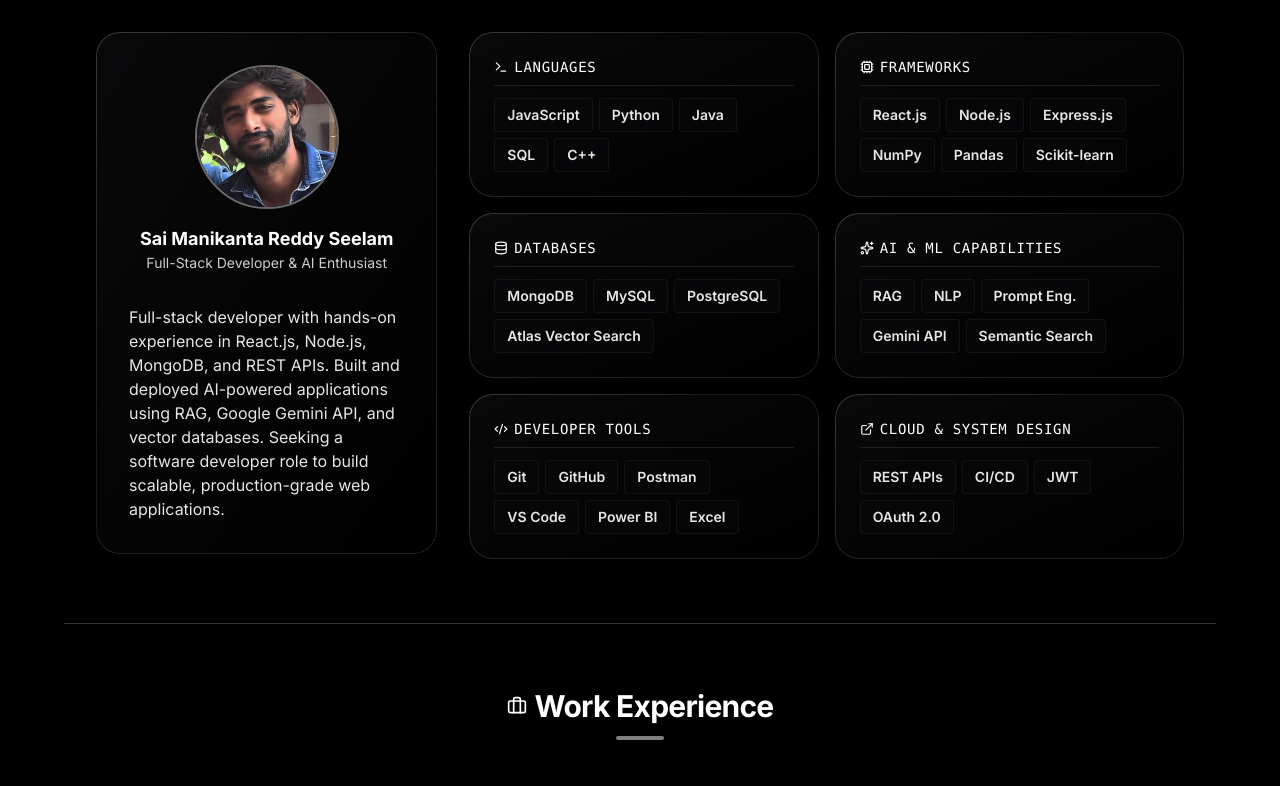
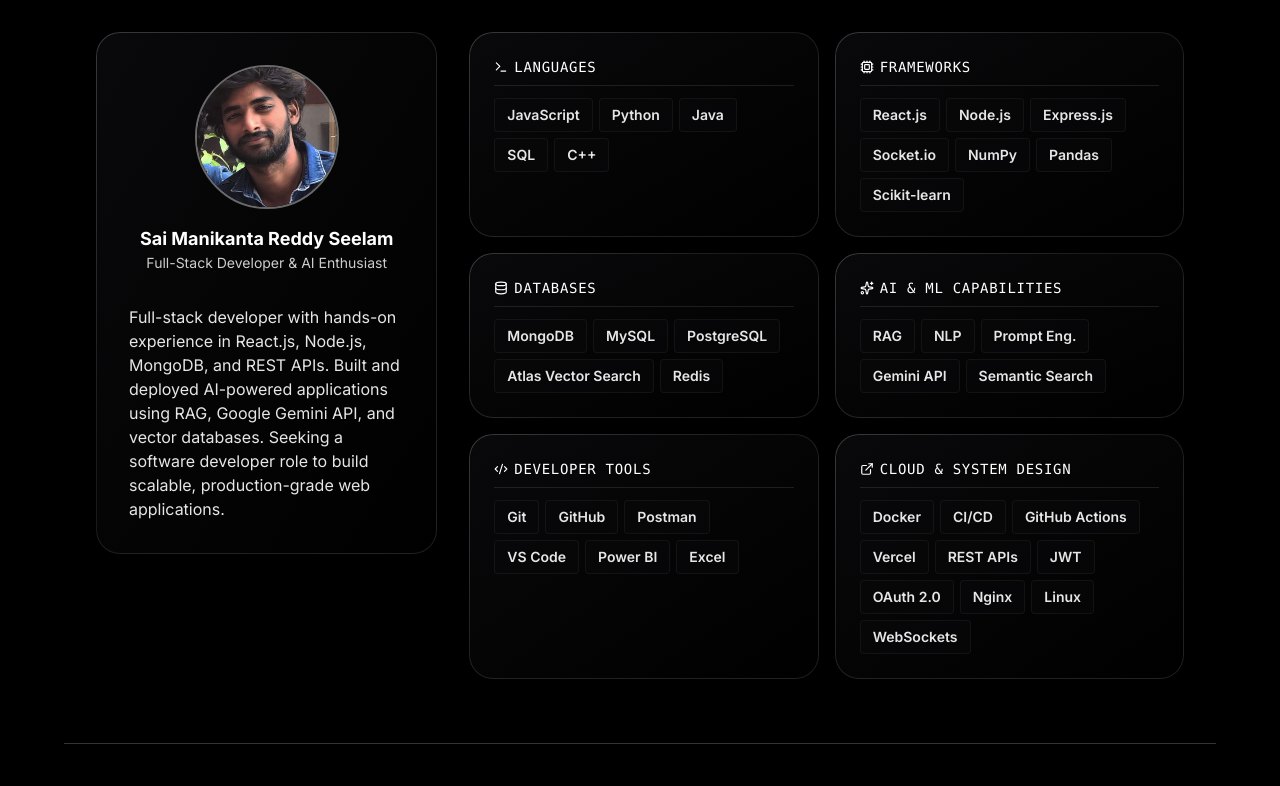
Before and after one commit to Silamsai/protfolio, a React (Vite) app: page / in a window 1280 px wide. Shown: the part 720-1506 px from the top of the page. Built offline with nearby package versions, Linux system fonts and the light colour scheme.

Commit message:
feat: add Echo chat project, horizontal project grid, expand cloud/DevOps skills

```diff
--- a/src/App.jsx
+++ b/src/App.jsx
@@ -171,6 +171,24 @@
       challenges: 'Enforcing fine-grained authorization (RBAC) across multiple admin/faculty CRUD endpoints and dealing with complex schedule overlaps.',
       solutions: 'Built middleware verifying JWT payload claims. Implemented database level uniqueness constraints and transaction validations to prevent double-booking of slots.',
     },
+    {
+      id: 'echo',
+      emoji: '💬',
+      title: 'Echo – Real-Time Chat Application',
+      tag: 'Real-Time & WebSockets',
+      tech: ['React.js', 'Node.js', 'Socket.io', 'MongoDB', 'Redis', 'Docker', 'JWT'],
+      desc: 'A production-grade real-time chat application with instant messaging, online presence tracking, and scalable WebSocket infrastructure.',
+      bullets: [
+        'Built bi-directional real-time communication using Socket.io with room-based architecture supporting group and private chats.',
+        'Implemented Redis pub/sub for horizontal scaling across multiple Node.js instances, enabling seamless multi-server WebSocket handling.',
+        'Designed JWT-secured REST API with MongoDB persistence for message history, user profiles, and chat room management.',
+        'Containerized the full stack with Docker and Docker Compose; set up CI/CD pipeline via GitHub Actions for automated testing and deployment.',
+      ],
+      github: 'https://github.com/Silamsai/Echo',
+      demo: 'https://echo-chat.vercel.app/',
+      challenges: 'Maintaining consistent real-time state across multiple server instances and handling WebSocket reconnection logic gracefully under network instability.',
+      solutions: 'Adopted Redis pub/sub as a message broker between Socket.io server instances. Implemented exponential back-off reconnection on the client and sticky-session load balancing via Nginx upstream.',
+    },
   ],
   achievements: [
     'Solved 150+ DSA problems on LeetCode and GeeksforGeeks.',
@@ -179,10 +197,10 @@
   ],
   skills: {
     languages: ['JavaScript', 'Python', 'Java', 'SQL', 'C++'],
-    frameworks: ['React.js', 'Node.js', 'Express.js', 'NumPy', 'Pandas', 'Scikit-learn'],
-    databases: ['MongoDB', 'MySQL', 'PostgreSQL', 'Atlas Vector Search'],
+    frameworks: ['React.js', 'Node.js', 'Express.js', 'Socket.io', 'NumPy', 'Pandas', 'Scikit-learn'],
+    databases: ['MongoDB', 'MySQL', 'PostgreSQL', 'Atlas Vector Search', 'Redis'],
     tools: ['Git', 'GitHub', 'Postman', 'VS Code', 'Power BI', 'Excel'],
-    cloud: ['REST APIs', 'CI/CD', 'JWT', 'OAuth 2.0'],
+    cloud: ['Docker', 'CI/CD', 'GitHub Actions', 'Vercel', 'REST APIs', 'JWT', 'OAuth 2.0', 'Nginx', 'Linux', 'WebSockets'],
     ai: ['RAG', 'NLP', 'Prompt Eng.', 'Gemini API', 'Semantic Search'],
   },
 };
@@ -519,29 +537,29 @@
           <div className="h-1 w-12 bg-white mx-auto mt-3 rounded-full opacity-50"></div>
         </div>
 
-        <div className="space-y-6 sm:space-y-8">
-          {resumeData.projects.map((proj) => (
+        {/* Projects Grid – 2 columns on large screens */}
+        <div className="grid grid-cols-1 lg:grid-cols-2 gap-5 sm:gap-6">
+          {resumeData.projects.map((proj) => {
+            const imgSrc = proj.id === 'tom-ai' ? '/tom-ai.png' : proj.id === 'faculty-management' ? '/faculty.png' : '/echo.png';
+            return (
               <div
                 key={proj.id}
                 onClick={() => setSelectedProject(proj)}
-              className="rounded-3xl p-5 sm:p-8 cursor-pointer bg-gradient-to-br from-zinc-950 to-black border border-white/10 hover:border-white/30 transition-all duration-500 hover:shadow-[0_20px_40px_rgba(0,0,0,0.5)] hover:-translate-y-1 relative card-glow group/card"
+                className="rounded-3xl p-5 sm:p-6 cursor-pointer bg-gradient-to-br from-zinc-950 to-black border border-white/10 hover:border-white/30 transition-all duration-500 hover:shadow-[0_20px_40px_rgba(0,0,0,0.5)] hover:-translate-y-1 relative card-glow group/card flex flex-col"
               >
-              <div className="grid grid-cols-1 lg:grid-cols-5 gap-5 sm:gap-8 items-stretch">
-
-                {/* Screenshot on mobile – show at top */}
-                <div className="lg:hidden w-full rounded-2xl overflow-hidden border border-white/10">
+                {/* Project Screenshot */}
+                <div className="w-full rounded-2xl overflow-hidden border border-white/10 mb-5">
                   <img
-                    src={proj.id === 'tom-ai' ? '/tom-ai.png' : '/faculty.png'}
+                    src={imgSrc}
                     alt={proj.title}
-                    className="w-full object-cover object-top"
-                    style={{ maxHeight: '200px' }}
+                    className="w-full object-cover object-top transition-transform duration-700 group-hover/card:scale-[1.03]"
+                    style={{ height: '180px' }}
                   />
                 </div>
 
-                {/* Project Details Column */}
-                <div className="lg:col-span-3 flex flex-col justify-between">
-                  <div>
-                    <div className="flex items-start justify-between mb-3 sm:mb-4 gap-2">
+                {/* Project Details */}
+                <div className="flex flex-col flex-1">
+                  <div className="flex items-start justify-between mb-3 gap-2">
                     <div>
                       <h3 className="font-extrabold text-white text-base sm:text-lg group-hover/card:text-zinc-300 transition-colors leading-tight">{proj.title}</h3>
                       <span className="text-xs font-mono px-2.5 py-0.5 rounded-full text-white/80 bg-zinc-900 border border-white/10 inline-block mt-1">
@@ -570,49 +588,35 @@
                     </div>
                   </div>
 
-                    <p className="text-sm sm:text-base text-white/95 font-semibold mb-2 sm:mb-3">
+                  <p className="text-sm text-white/95 font-semibold mb-2">
                     {proj.desc}
                   </p>
 
-                    <ul className="list-disc pl-4 space-y-1.5 sm:space-y-2 text-sm sm:text-base text-white/80 marker:text-white/40 mb-3 sm:mb-4">
-                      {proj.bullets.map((b, i) => (
+                  <ul className="list-disc pl-4 space-y-1.5 text-sm text-white/80 marker:text-white/40 mb-3 flex-1">
+                    {proj.bullets.slice(0, 3).map((b, i) => (
                       <li key={i} className="leading-relaxed">{b}</li>
                     ))}
                   </ul>
 
                   <button
                     onClick={(e) => { e.stopPropagation(); setSelectedProject(proj); }}
-                      className="inline-flex items-center gap-1.5 text-xs font-bold text-white/60 hover:text-white mt-1 mb-3 sm:mb-4 transition-all group-hover/card:translate-x-1 duration-300"
+                    className="inline-flex items-center gap-1.5 text-xs font-bold text-white/60 hover:text-white mb-3 transition-all group-hover/card:translate-x-1 duration-300"
                   >
                     View Technical Deep Dive <ArrowRight className="w-3.5 h-3.5" />
                   </button>
-                  </div>
 
                   <div className="flex flex-wrap gap-1.5">
                     {proj.tech.map((t) => (
-                      <span key={t} className="text-xs font-mono px-2.5 sm:px-3 py-1 sm:py-1.5 rounded text-white/90 bg-zinc-900/60 border border-white/5">
+                      <span key={t} className="text-xs font-mono px-2.5 py-1 rounded text-white/90 bg-zinc-900/60 border border-white/5">
                         {t}
                       </span>
                     ))}
                   </div>
                 </div>
 
-                {/* Screenshot Column – desktop only */}
-                <div className="hidden lg:flex lg:col-span-2 items-center justify-center">
-                  <div className="w-full rounded-2xl overflow-hidden group/img border border-white/10">
-                    <img
-                      src={proj.id === 'tom-ai' ? '/tom-ai.png' : '/faculty.png'}
-                      alt={proj.title}
-                      className="w-full h-full object-cover object-top transition-transform duration-750 group-hover/card:scale-[1.03]"
-                      style={{ maxHeight: '280px' }}
-                    />
               </div>
-                </div>
-
-              </div>
-
-            </div>
-          ))}
+            );
+          })}
         </div>
       </section>
 
@@ -772,7 +776,7 @@
               {/* Project Image Banner */}
               <div className="w-full rounded-2xl overflow-hidden border border-zinc-900 aspect-video relative max-h-[260px] bg-black">
                 <img
-                  src={selectedProject.id === 'tom-ai' ? '/tom-ai.png' : '/faculty.png'}
+                  src={selectedProject.id === 'tom-ai' ? '/tom-ai.png' : selectedProject.id === 'faculty-management' ? '/faculty.png' : '/echo.png'}
                   alt={selectedProject.title}
                   className="w-full h-full object-cover object-top"
                 />
```
Also changed, not shown: public/echo.png (added). Lines whose indentation alone changed are shown as unchanged.
